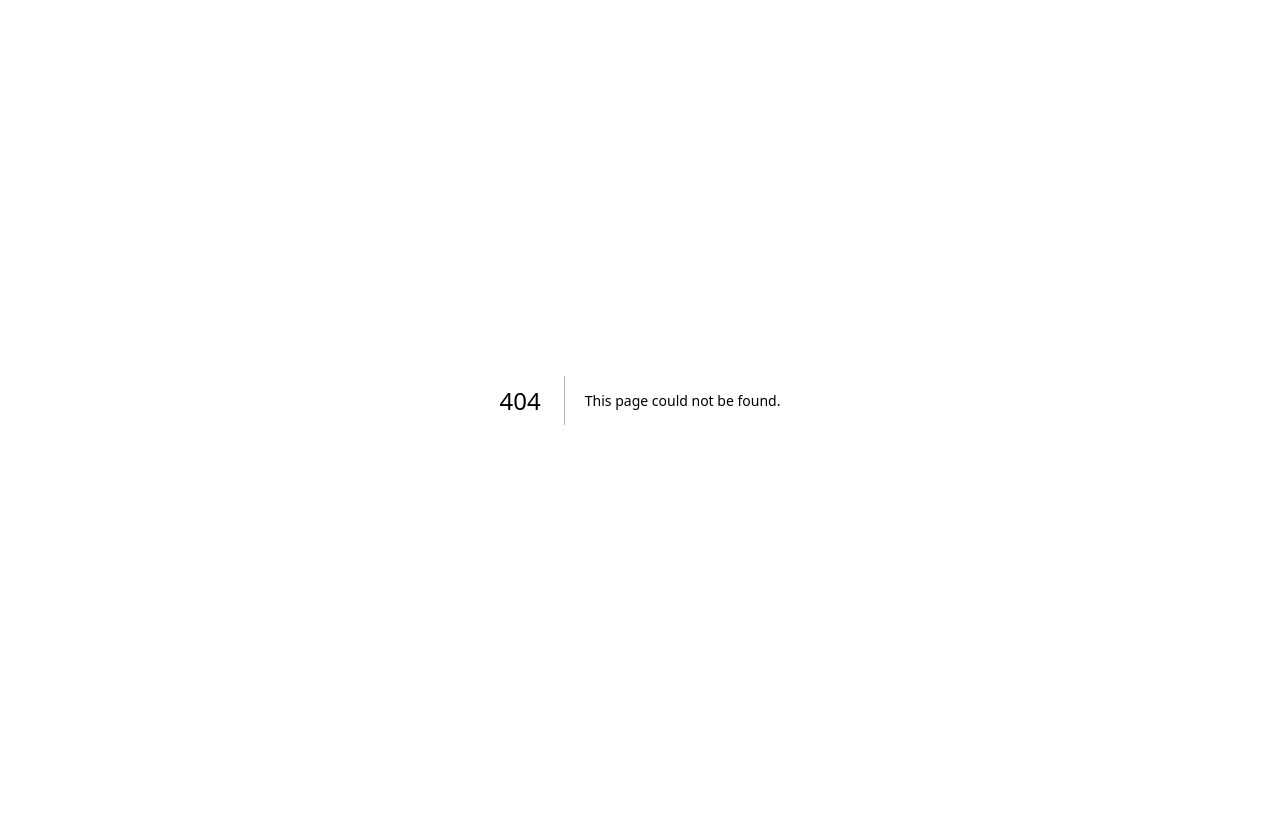
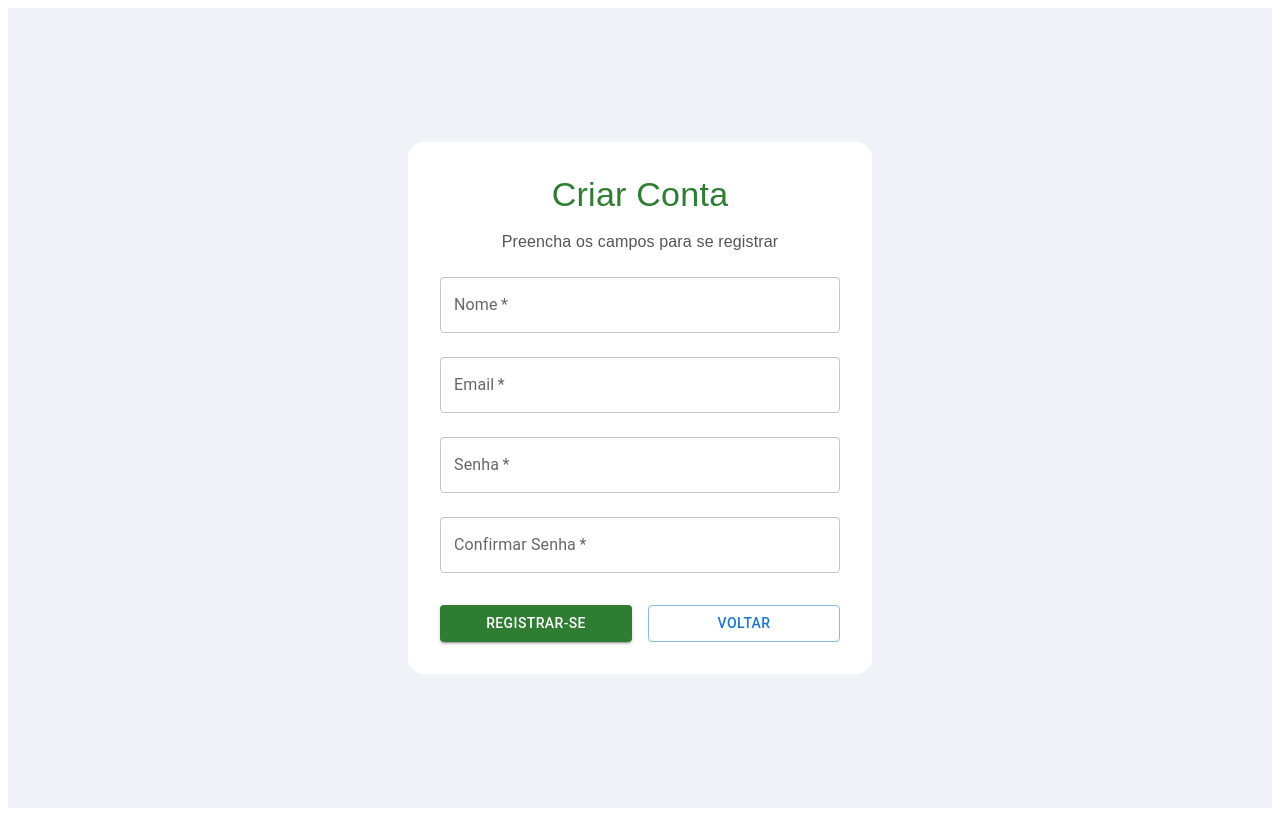
Before and after one commit to vitormendes09/green_finance, a Next.js app: page /register in a window 1280 px wide. Before the commit this address had no page. Built offline with nearby package versions, Linux system fonts and the light colour scheme.

Commit message:
Finalizando pśginas de login e registro de usuário

```diff
--- /dev/null
+++ b/src/app/layout.tsx
@@ -0,0 +1,16 @@
+export const metadata = {
+  title: 'Next.js',
+  description: 'Generated by Next.js',
+}
+
+export default function RootLayout({
+  children,
+}: {
+  children: React.ReactNode
+}) {
+  return (
+    <html lang="en">
+      <body>{children}</body>
+    </html>
+  )
+}
--- /dev/null
+++ b/src/app/register/page.tsx
@@ -0,0 +1,10 @@
+import RegisterPage from "@/presentation/RegisterForm";
+
+const Register = () => {
+  return (
+    <div>
+      <RegisterPage />
+    </div>
+  );
+};
+export default Register;
--- a/src/presentation/LoginForm.tsx
+++ b/src/presentation/LoginForm.tsx
@@ -11,6 +11,7 @@ import {
   Alert,
 } from '@mui/material';
 import { styled } from '@mui/system';
+import  Register from '@/app/register/page';
 
 
 
@@ -59,7 +60,7 @@ export default function LoginPage() {
   };
 
   const hanleClick = () => {
-    router.push('/Register');
+    router.push('/register');
   };
 
   return (
--- a/src/presentation/RegisterForm.tsx
+++ b/src/presentation/RegisterForm.tsx
@@ -1,23 +1,49 @@
 'use client';
 
-import { useState } from "react";
-import { useRouter } from "next/navigation";
-import authControllerRegister from "@/controllers/User/Userregister";
+import { useState } from 'react';
+import { useRouter } from 'next/navigation';
+import authControllerRegister from '@/controllers/User/Userregister';
+import {
+  Box,
+  Button,
+  TextField,
+  Typography,
+  Alert,
+} from '@mui/material';
+import { styled } from '@mui/system';
+
+// Estilos reutilizados da página de login
+const Container = styled(Box)(({ theme }) => ({
+  minHeight: '100vh',
+  display: 'flex',
+  justifyContent: 'center',
+  alignItems: 'center',
+  backgroundColor: '#f0f4f8',
+}));
+
+const FormWrapper = styled(Box)(({ theme }) => ({
+  width: '100%',
+  maxWidth: 400,
+  padding: theme.spacing(4),
+  backgroundColor: '#ffffff',
+  borderRadius: theme.spacing(2),
+  textAlign: 'center',
+}));
 
 export default function RegisterPage() {
-  const [name, setName] = useState("");
-  const [email, setEmail] = useState("");
-  const [password, setPassword] = useState("");
-  const [confirmPassword, setConfirmPassword] = useState("");
-  const [error, setError] = useState("");
+  const [name, setName] = useState('');
+  const [email, setEmail] = useState('');
+  const [password, setPassword] = useState('');
+  const [confirmPassword, setConfirmPassword] = useState('');
+  const [error, setError] = useState('');
   const router = useRouter();
 
   const handleRegister = async (e: React.FormEvent) => {
     e.preventDefault();
-    setError("");
+    setError('');
 
     if (password !== confirmPassword) {
-      setError("As senhas não coincidem");
+      setError('As senhas não coincidem');
       return;
     }
 
@@ -29,53 +55,101 @@ export default function RegisterPage() {
         confirmPassword
       );
       if (success) {
-        router.push("/pages/login");
+        router.push('/'); // Volta para o login
       } else {
-        setError("Erro ao registrar. Tente novamente.");
+        setError('Erro ao registrar. Tente novamente.');
       }
     } catch (error) {
-      console.error("Erro de registro:", error);
-      setError("Ocorreu um erro. Tente novamente.");
+      console.error('Erro de registro:', error);
+      setError('Ocorreu um erro. Tente novamente.');
     }
   };
+
   return (
-        <div>
-            <h1>Registrar</h1>
+    <Container>
+      <FormWrapper>
+        <Typography
+          variant="h4"
+          component="h1"
+          gutterBottom
+          sx={{ fontFamily: '"TCCC Unity", sans-serif', color: '#2e7d32' }}
+        >
+          Criar Conta
+        </Typography>
+
+        <Typography
+          variant="subtitle1"
+          gutterBottom
+          sx={{ fontFamily: 'Arial, sans-serif', color: '#555' }}
+        >
+          Preencha os campos para se registrar
+        </Typography>
+
         <form onSubmit={handleRegister}>
-                <input
-                    type="text"
-                    placeholder="Nome"
+          <TextField
+            label="Nome"
+            fullWidth
+            required
+            margin="normal"
             value={name}
             onChange={(e) => setName(e.target.value)}
+          />
+          <TextField
+            label="Email"
+            type="email"
+            fullWidth
             required
-                />
-                <input
-                    type="email"
-                    placeholder="Email"
+            margin="normal"
             value={email}
             onChange={(e) => setEmail(e.target.value)}
+          />
+          <TextField
+            label="Senha"
+            type="password"
+            fullWidth
             required
-                />
-                <input
-                    type="password"
-                    placeholder="Senha"
+            margin="normal"
             value={password}
             onChange={(e) => setPassword(e.target.value)}
+          />
+          <TextField
+            label="Confirmar Senha"
+            type="password"
+            fullWidth
             required
-                />
-                <input
-                    type="password"
-                    placeholder="Confirmar Senha"
+            margin="normal"
             value={confirmPassword}
             onChange={(e) => setConfirmPassword(e.target.value)}
-                    required
           />
-                <button type="button" onClick={() => router.push("Index")}>
-                    Voltar ao Login
-                </button>
 
+          {error && (
+            <Alert severity="error" sx={{ mt: 2 }}>
+              {error}
+            </Alert>
+          )}
+
+          <Box display="flex" justifyContent="space-between" mt={3}>
+            <Button
+              type="submit"
+              variant="contained"
+              color="success"
+              fullWidth
+              sx={{ mr: 1 }}
+            >
+              Registrar-se
+            </Button>
+            <Button
+              variant="outlined"
+              color="primary"
+              fullWidth
+              sx={{ ml: 1 }}
+              onClick={() => router.push('/')}
+            >
+              Voltar
+            </Button>
+          </Box>
         </form>
-            {error && <p>{error}</p>}
-        </div>
+      </FormWrapper>
+    </Container>
   );
 }
```
Also changed, not shown: src/app/dashboard/page.tsx (renamed from src/pages/Register.tsx), src/app/page.tsx (renamed from src/pages/Index.tsx), src/pages/dashboard.tsx (deleted), src/presentation/dashboard/ExpenseCard.tsx (renamed from src/presentation/ExpenseCard.tsx). Lines whose indentation alone changed are shown as unchanged.
